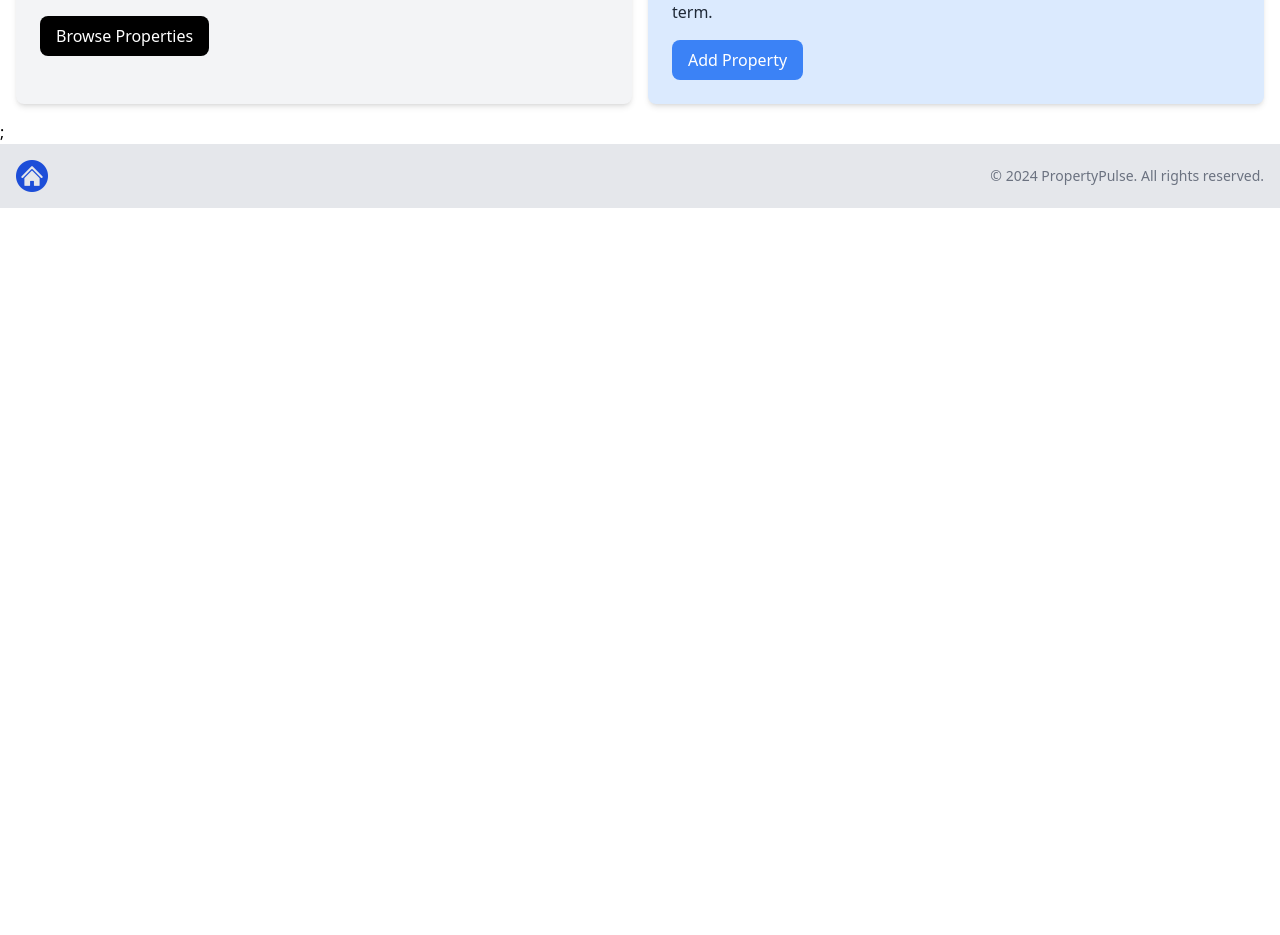
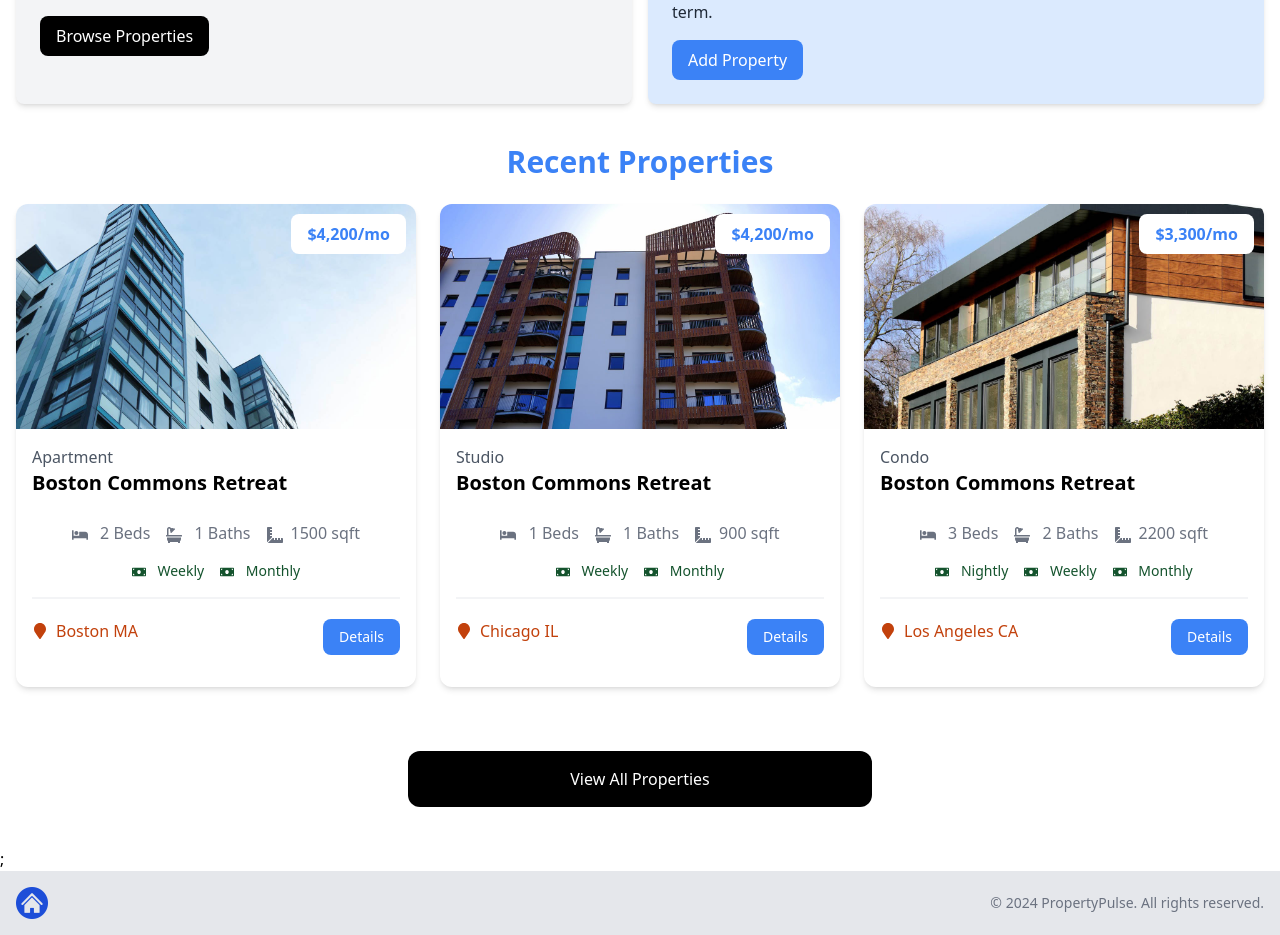
Before and after one commit to Federica87/next-course, a Next.js app: page / in a window 1280 px wide. Shown: the part 541-1476 px from the top of the page. Before the commit the page ends 800 px from the top, so only its background shows below. Built offline with nearby package versions, Linux system fonts and the light colour scheme.

Commit message:
Lesson 16

```diff
--- a/app/page.tsx
+++ b/app/page.tsx
@@ -1,13 +1,14 @@
-import Link from 'next/link';
 import React from 'react';
 import Hero from '@/components/Hero';
 import InfoBoxes from '@/components/InfoBoxes';
+import HomeProperties from '@/components/HomeProperties';
 
 const HomePage = () => {
   return (
     <div>
       <Hero />
       <InfoBoxes />
+      <HomeProperties />
     </div>
   );
 };
--- /dev/null
+++ b/components/HomeProperties.tsx
@@ -0,0 +1,41 @@
+import React from 'react';
+import properties from '@/properties.json';
+import PropertyCard from './PropertyCard';
+import Link from 'next/link';
+
+const HomeProperties = () => {
+  const recentProperties = properties
+    .sort(() => Math.random() - Math.random())
+    .slice(0, 3);
+  return (
+    <>
+      <section className="px-4 py-6">
+        <div className="container-xl lg:container m-auto">
+          <h2 className="text-3xl font-bold text-blue-500 mb-6 text-center">
+            Recent Properties
+          </h2>
+          <div className="grid grid-cols-1 md:grid-cols-3 gap-6">
+            {recentProperties === 0 ? (
+              <p>No Properties Found</p>
+            ) : (
+              recentProperties.map((property) => (
+                <PropertyCard key={property._id} property={property} />
+              ))
+            )}
+          </div>
+        </div>
+      </section>
+
+      <section className="m-auto max-w-lg my-10 px-6">
+        <Link
+          href="/properties"
+          className="block bg-black text-white text-center py-4 px-6 rounded-xl hover:bg-gray-700"
+        >
+          View All Properties
+        </Link>
+      </section>
+    </>
+  );
+};
+
+export default HomeProperties;
```
